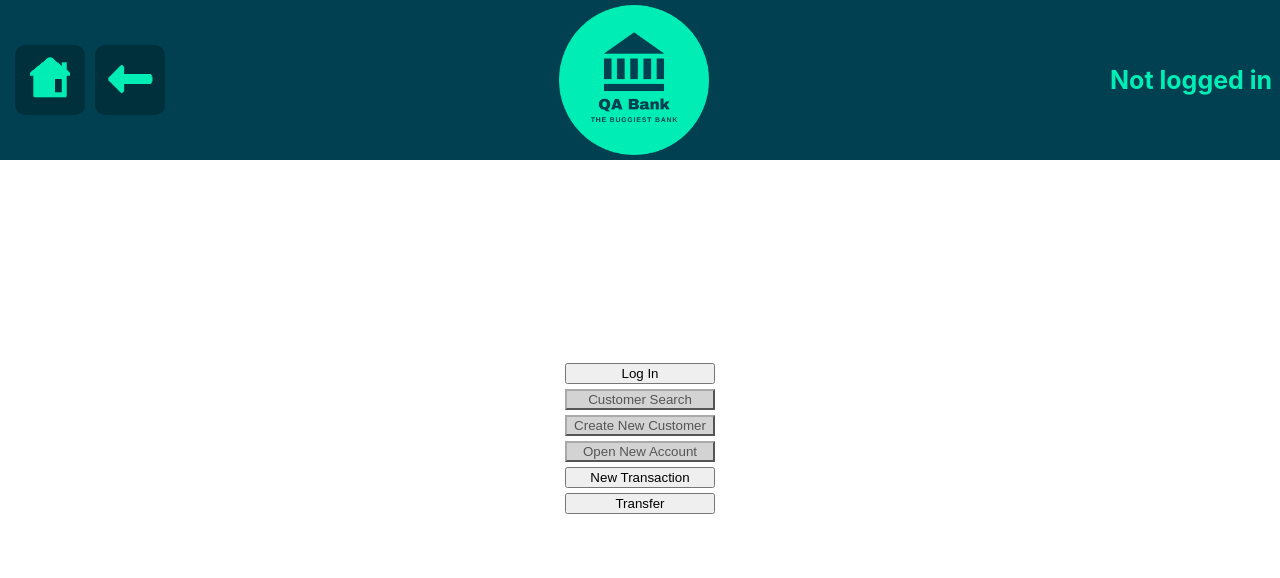
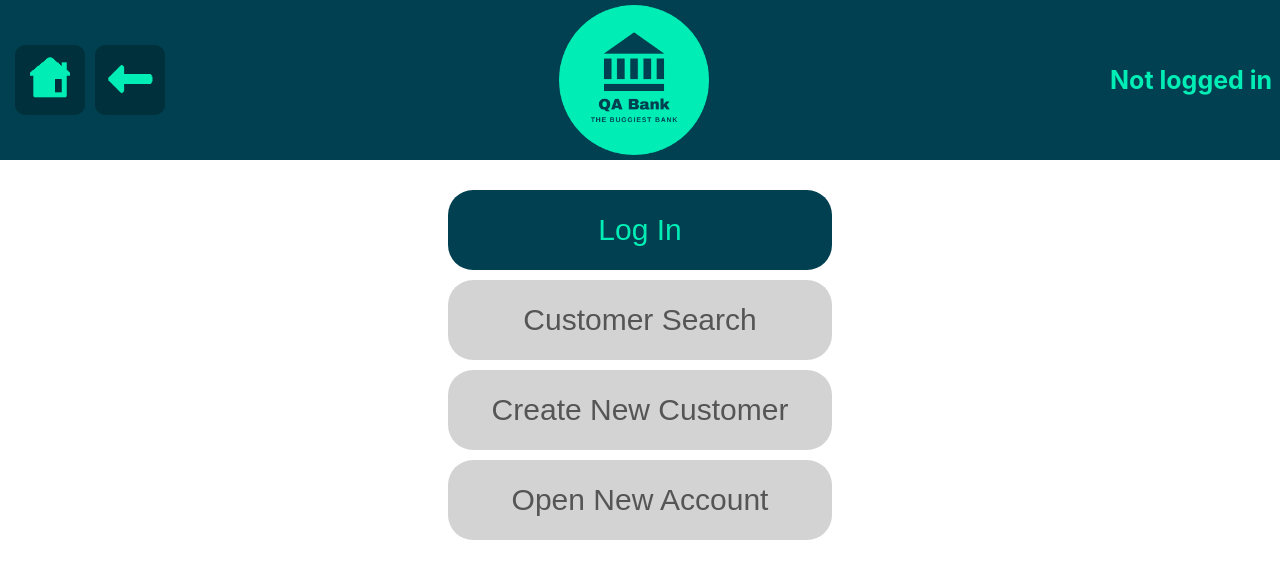
Before and after one commit to QACTrainers/LBG-QE, a React (Create React App) app in the folder src/main/client/: page / in a window 1280 px wide. Shown: the top 578 px of the page. Built offline with nearby package versions, Linux system fonts and the light colour scheme; a web font is replaced by a local one.

Commit message:
Account CUD finished with popups

```diff
--- a/src/main/client/src/Main.jsx
+++ b/src/main/client/src/Main.jsx
@@ -4,7 +4,6 @@ import MainMenu from "./pages/MainMenu";
 import CustomerSearch from "./pages/CustomerSearch";
 import CustomerMaintenance from "./pages/CustomerMaintenance";
 import AccountMaintenance from "./pages/AccountMaintenance";
-import Transactions from "./pages/Transactions";
 import CustomerCreation from "./pages/CustomerCreation";
 import AccountCreation from "./pages/AccountCreation";
 
@@ -18,7 +17,6 @@ const Main = () => {
         <Route exact path="/create-customer" element={<CustomerCreation />} />
         <Route exact path="/account-maintenance/:id" element={<AccountMaintenance />} />
         <Route exact path="/create-account" element={<AccountCreation />} />
-        <Route exact path="/transactions" element={<Transactions />} />
       </Routes>
     </div>
   );
--- a/src/main/client/src/components/CustomerInputs.jsx
+++ b/src/main/client/src/components/CustomerInputs.jsx
@@ -112,21 +112,21 @@ const CustomerInputs = ({ createNew, customerId }) => {
     let phoneInput = document.querySelector("#phone-input");
     let emailInput = document.querySelector("#email-input");
 
-    titleSelect.value = customerData.title ? customerData.title.toLowerCase() : "N/A";
-    snameInput.value = customerData.surname ? customerData.surname : "N/A";
-    fnameInput.value = customerData.firstName ? customerData.firstName : "N/A";
-    dobInput.value = customerData.dateOfBirth ? customerData.dateOfBirth : "N/A";
+    titleSelect.value = customerData.title ? customerData.title.toLowerCase() : "";
+    snameInput.value = customerData.surname ? customerData.surname : "";
+    fnameInput.value = customerData.firstName ? customerData.firstName : "";
+    dobInput.value = customerData.dateOfBirth ? customerData.dateOfBirth : "";
     customerData.gender === "M" && (mRadio.checked = true);
     customerData.gender === "F" && (fRadio.checked = true);
     customerData.gender === "X" && (oRadio.checked = true);
     customerData.customerType === "Consumer" && (consRadio.checked = true);
     customerData.customerType === "Corporate" && (corpRadio.checked = true);
-    address1Input.value = customerData.address1 ? customerData.address1 : "N/A";
-    address2Input.value = customerData.address2 ? customerData.address2 : "N/A";
-    cityInput.value = customerData.cityTown ? customerData.cityTown : "N/A";
-    postcodeInput.value = customerData.postcode ? customerData.postcode : "N/A";
-    phoneInput.value = customerData.phoneNo ? customerData.phoneNo : "N/A";
-    emailInput.value = customerData.email ? customerData.email : "N/A";
+    address1Input.value = customerData.address1 ? customerData.address1 : "";
+    address2Input.value = customerData.address2 ? customerData.address2 : "";
+    cityInput.value = customerData.cityTown ? customerData.cityTown : "";
+    postcodeInput.value = customerData.postcode ? customerData.postcode : "";
+    phoneInput.value = customerData.phoneNo ? customerData.phoneNo : "";
+    emailInput.value = customerData.email ? customerData.email : "";
   };
 
   return (
--- a/src/main/client/src/components/TransactionContent.jsx
+++ b/src/main/client/src/components/TransactionContent.jsx
@@ -1,7 +1,9 @@
+import axios from "axios";
+import { set } from "mongoose";
 import React, { useState } from "react";
 import Error from "./Error";
 
-const TransactionContent = ({ id, balance }) => {
+const TransactionContent = ({ id, balance, setBalance }) => {
   const [transactionType, setTransactionType] = useState("withdraw");
   const [transactionError, setTransactionError] = useState(<></>);
 
@@ -11,14 +13,30 @@ const TransactionContent = ({ id, balance }) => {
 
   const withdrawMoney = () => {
     const amount = document.querySelector("#withdraw-input").value;
-    setTransactionError(amount > balance ? <Error message="Your funds are too low." /> : <></>);
-    // AXIOS CONNECTION HERE
+    setTransactionError(amount > balance ? <Error message="Your funds are too low." /> : (amount * 1000) % 10 !== 0 ? <Error message="Too many decimal points" /> : false);
+    !transactionError &&
+      axios
+        .post("http://localhost:9002/account/transact", { accountId: id, transactionAmount: -parseInt(amount) })
+        .then((res) => setBalance(res))
+        .catch(() => setTransactionError(<Error message="There was an issue processing this transaction" />));
   };
 
   const depositMoney = () => {
     const amount = document.querySelector("#deposit-input").value;
-    setTransactionError(parseFloat(amount) + balance > 99999.99 ? <Error message="This transaction takes you over your limit." /> : <></>);
-    // AXIOS CONNECTION HERE
+    setTransactionError(
+      parseFloat(amount) + balance > 99999.99 ? (
+        <Error message="This transaction takes you over your limit." />
+      ) : (amount * 1000) % 10 !== 0 ? (
+        <Error message="Too many decimal points" />
+      ) : (
+        false
+      )
+    );
+    !transactionError &&
+      axios
+        .post("http://localhost:9002/account/transact", { accountId: id, transactionAmount: parseInt(amount) })
+        .then((res) => setBalance(res))
+        .catch(() => setTransactionError(<Error message="There was an issue processing this transaction" />));
   };
 
   const checkWithdrawInput = () => {
--- a/src/main/client/src/pages/AccountMaintenance.jsx
+++ b/src/main/client/src/pages/AccountMaintenance.jsx
@@ -3,6 +3,7 @@ import { useParams } from "react-router-dom";
 import "./css/shared.css";
 import "./css/input-pages.css";
 import "./css/account-maintenance.css";
+import Popup from "../components/Popup"
 import MaintenenceContent from "../components/MaintenenceContent";
 import TransactionContent from "../components/TransactionContent";
 import TransferContent from "../components/TransferContent";
@@ -14,6 +15,8 @@ const AccountMaintenance = () => {
   const account = JSON.parse(sessionStorage.getItem(`account-${id}`));
   const accountData = account.accountData;
   const customerId = account.customerId;
+
+  const [balance, setBalance] = useState(accountData.balance);
 
   const changeActiveContent = () => {
     const radios = document.querySelectorAll("input[type=radio]");
@@ -39,8 +42,8 @@ const AccountMaintenance = () => {
         </label>
       </div>
       {activeContent === "maintenance" && <MaintenenceContent accountData={accountData} customerId={customerId} />}
-      {activeContent === "transaction" && <TransactionContent id={accountData.id} balance={accountData.balance} />}
-      {activeContent === "transfer" && <TransferContent id={accountData.id} balance={accountData.balance} />}
+      {activeContent === "transaction" && <TransactionContent id={accountData.id} balance={balance} />}
+      {activeContent === "transfer" && <TransferContent id={accountData.id} balance={balance} setBalance={setBalance} />}
     </div>
   );
 };
--- a/src/main/client/src/pages/CustomerSearch.jsx
+++ b/src/main/client/src/pages/CustomerSearch.jsx
@@ -103,7 +103,10 @@ const CustomerSearch = () => {
   };
 
   const searchAll = () => {
-    axios.get("http://localhost:9002/customer/findAll").then((res) => populateTable(res.data));
+    axios.get("http://localhost:9002/customer/findAll").then((res) => {
+      populateTable(res.data);
+      setSearchError(<></>);
+    });
   };
 
   const submitSearch = () => {
--- a/src/main/client/src/pages/MainMenu.jsx
+++ b/src/main/client/src/pages/MainMenu.jsx
@@ -144,9 +144,6 @@ const MainMenu = () => {
             <InvalidButton content="Open New Account" err="Log in as an admin to access this function" />
           </>
         )}
-        <button>New Transaction</button>
-
-        <button>Transfer</button>
       </div>
     </div>
   );
--- a/src/main/client/src/pages/Transactions.jsx
+++ /dev/null
@@ -1,9 +0,0 @@
-import React from 'react'
-
-const Transactions = () => {
-  return (
-    <div>Transactions</div>
-  )
-}
-
-export default Transactions
--- a/src/main/client/src/pages/css/main-menu.css
+++ b/src/main/client/src/pages/css/main-menu.css
@@ -1,25 +1,48 @@
 .main-menu-container {
-  margin-top: 25vh;
+  margin-top: 25px;
 }
 #button-container {
   display: flex;
   justify-content: center;
   flex-direction: column;
   align-items: center;
+  width: 30%;
 }
 
 .invalid-button {
-  color: #555;
-  background-color: lightgray;
-  border-color: darkgray;
+  color: #555 !important;
+  background-color: lightgray !important;
+  border-color: darkgray !important;
 }
 
 .invalid-button:hover {
-  background-color: lightgray;
+  background-color: lightgray !important;
 }
 
 #button-container > button,
 #button-container > a > button {
-  width: 150px;
-  margin: 2.5px;
+  font-family: archivo-black, sans-serif;
+  font-weight: 400;
+  font-style: normal;
+  width: 100%;
+  height: 10vh;
+  margin: none;
+  border-radius: 25px;
+  background-color: #004050;
+  color: #00edb5;
+  font-size: 30px;
+  border: none;
 }
+
+#button-container > button:hover,
+#button-container > a > button:hover
+{
+  background-color: #003040;
+  color: #00cda0;
+}
+
+#button-container > a {
+  width: 100%;
+  margin: none;
+  padding: none;
+}
```
Also changed, not shown: src/main/client/src/components/AccountInputs.jsx (+35 -5 lines).
